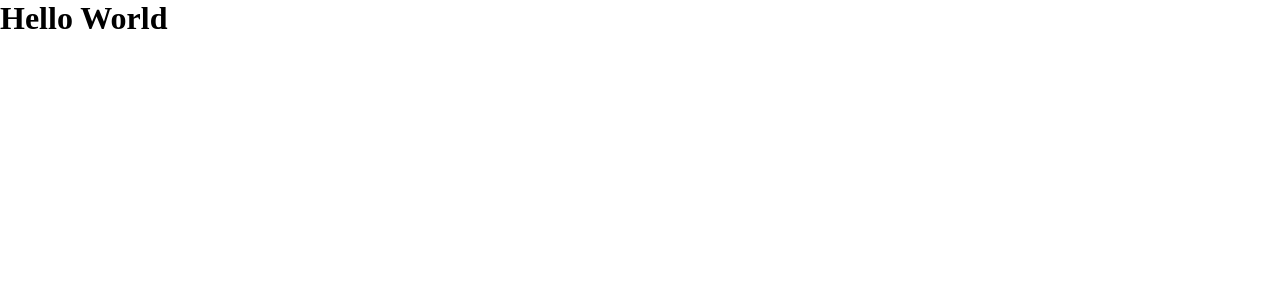
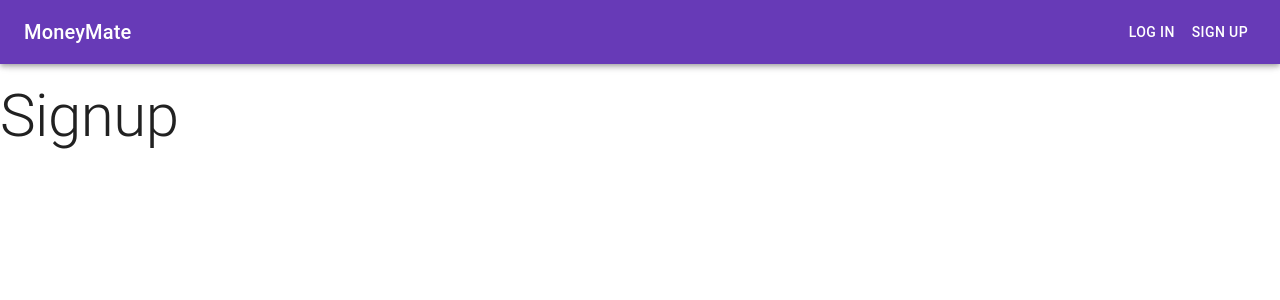
Before and after one commit to Shahriyar-kashif/splitwise-app, a React (Vite) app: page /signup in a window 1280 px wide. Shown: the top 300 px of the page. Built offline with nearby package versions, Linux system fonts and the light colour scheme.

Commit message:
Integration: Added react router and mui with functional navbar

```diff
--- a/index.html
+++ b/index.html
@@ -3,7 +3,7 @@
   <head>
     <meta charset="UTF-8" />
     <meta name="viewport" content="width=device-width, initial-scale=1.0" />
-    <title>Vite + React</title>
+    <title>MoneyMate</title>
   </head>
   <body>
     <div id="root"></div>
--- /dev/null
+++ b/src/components/Navbar.jsx
@@ -0,0 +1,104 @@
+import AppBar from '@mui/material/AppBar';
+import Box from '@mui/material/Box';
+import CssBaseline from '@mui/material/CssBaseline';
+import Divider from '@mui/material/Divider';
+import Drawer from '@mui/material/Drawer';
+import IconButton from '@mui/material/IconButton';
+import List from '@mui/material/List';
+import ListItem from '@mui/material/ListItem';
+import ListItemButton from '@mui/material/ListItemButton';
+import ListItemText from '@mui/material/ListItemText';
+import MenuIcon from '@mui/icons-material/Menu';
+import Toolbar from '@mui/material/Toolbar';
+import Typography from '@mui/material/Typography';
+import Button from '@mui/material/Button';
+import { Link } from 'react-router-dom';
+import { useState } from 'react';
+const drawerWidth = 240;
+const navItems = ['Log in', 'Sign up'];
+
+export default function Navbar(props) {
+  const { window } = props;
+  const [mobileOpen, setMobileOpen] = useState(false);
+
+  const handleDrawerToggle = () => {
+    setMobileOpen((prevState) => !prevState);
+  };
+
+  const drawer = (
+    <Box onClick={handleDrawerToggle} sx={{ textAlign: 'center' }}>
+      <Typography variant="h6" sx={{ my: 2 }}>
+        MoneyMate
+      </Typography>
+      <Divider />
+      <List>
+        {navItems.map((item) => (
+          <ListItem key={item} disablePadding>
+            <ListItemButton sx={{ textAlign: 'center' }}>
+              <ListItemText primary={item} />
+            </ListItemButton>
+          </ListItem>
+        ))}
+      </List>
+    </Box>
+  );
+
+  const container = window !== undefined ? () => window().document.body : undefined;
+
+  return (
+    <Box sx={{ display: 'flex' }}>
+      <CssBaseline />
+      <AppBar component="nav">
+        <Toolbar>
+          <IconButton
+            color="inherit"
+            aria-label="open drawer"
+            edge="start"
+            onClick={handleDrawerToggle}
+            sx={{ mr: 2, display: { sm: 'none' } }}
+          >
+            <MenuIcon />
+          </IconButton>
+          <Typography
+            variant="h6"
+            component={Link}
+            to="/"
+            sx={{ flexGrow: 1, display: { xs: 'none', sm: 'block', textDecoration:'none', color: '#fff' } }}
+          >
+            MoneyMate
+          </Typography>
+          <Box sx={{ display: { xs: 'none', sm: 'block' } }}>
+            {/* {navItems.map((item) => (
+              <Button component={Link} to='/login' key={item} sx={{ color: '#fff' }}>
+                {item}
+              </Button>
+            ))} */}
+              <Button component={Link} to='/login' sx={{ color: '#fff' }}>
+                Log in
+              </Button>
+              <Button component={Link} to='/signup' sx={{ color: '#fff' }}>
+                Sign up
+              </Button>
+          </Box>
+        </Toolbar>
+      </AppBar>
+      <Box component="nav">
+        <Drawer
+          container={container}
+          variant="temporary"
+          open={mobileOpen}
+          onClose={handleDrawerToggle}
+          ModalProps={{
+            keepMounted: true, // Better open performance on mobile.
+          }}
+          sx={{
+            display: { xs: 'block', sm: 'none' },
+            '& .MuiDrawer-paper': { boxSizing: 'border-box', width: drawerWidth },
+          }}
+        >
+          {drawer}
+        </Drawer>
+      </Box>
+    </Box>
+  );
+}
--- /dev/null
+++ b/src/components/Signin.jsx
@@ -0,0 +1,9 @@
+import { Typography } from "@mui/material";
+
+export default function Signin() {
+    return (
+        <Typography variant="h2" mt={10}>
+            Log in
+        </Typography>
+    )
+}
--- /dev/null
+++ b/src/components/Signup.jsx
@@ -0,0 +1,9 @@
+import { Typography } from "@mui/material";
+
+export default function Signup() {
+    return (
+        <Typography variant="h2" mt={10}>
+            Signup
+        </Typography>
+    )
+}
--- a/src/main.jsx
+++ b/src/main.jsx
@@ -1,9 +1,32 @@
-import React from 'react'
-import ReactDOM from 'react-dom/client'
-import './index.css';
-
-ReactDOM.createRoot(document.getElementById('root')).render(
+import React from "react";
+import ReactDOM from "react-dom/client";
+import "./index.css";
+import { createBrowserRouter, RouterProvider } from "react-router-dom";
+import Root from "./routes/Root";
+import Signin from './components/Signin';
+import { ThemeProvider } from "@emotion/react";
+import { theme } from "./themes/theme";
+import Signup from "./components/Signup";
+const router = createBrowserRouter([
+  {
+    path:"/",
+    element: <Root />,
+    children:[
+      {
+        path:'/login',
+        element:<Signin />,
+      },
+      {
+        path:'/signup',
+        element:<Signup />
+      }
+    ]
+  }
+])
+ReactDOM.createRoot(document.getElementById("root")).render(
   <React.StrictMode>
-      <h1>Hello World</h1>
+    <ThemeProvider theme={theme}>
+    <RouterProvider router={router}/>
+    </ThemeProvider>
   </React.StrictMode>
-)
+);
--- /dev/null
+++ b/src/routes/Root.jsx
@@ -0,0 +1,11 @@
+import { Outlet } from "react-router-dom"
+import Navbar from "../components/Navbar"
+
+export default function Root() {
+    return(
+        <>
+        <Navbar />
+        <Outlet />
+        </>
+    )
+}
--- /dev/null
+++ b/src/themes/theme.js
@@ -0,0 +1,13 @@
+import { createTheme } from '@mui/material/styles';
+import { deepPurple } from '@mui/material/colors';
+
+export const theme = createTheme({
+  palette: {
+    primary: {
+      main: deepPurple[500],
+    },
+    secondary: {
+      main: '#f44336',
+    },
+  },
+});
```
